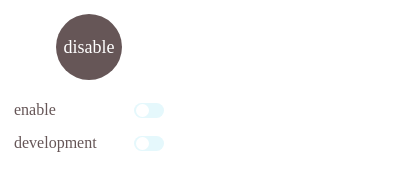
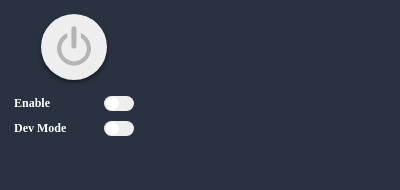
Before and after one commit to daylenjeez/chrome-samesite-cookie, a browser extension: page public/popup.html in a window 400 px wide. Drawn offline with Linux system fonts and the light colour scheme.

Commit message:
change theme

```diff
--- a/public/popup.html
+++ b/public/popup.html
@@ -1,36 +1,35 @@
 <!DOCTYPE html>
 <html lang="en">
   <head>
-  <meta charset="UTF-8">
-  <meta name="viewport" content="width=device-width, initial-scale=1.0">
+    <meta charset="UTF-8" />
+    <meta name="viewport" content="width=device-width, initial-scale=1.0" />
     <title>Popup</title>
     <style>
-    @import './style.css';
+      @import "./style.css";
     </style>
   </head>
   <body>
     <div class="container">
       <section class="row">
-    <div class="global-toggle" id="globalMainSwitch">
-      enable
-    </div>
+        <div class="global-toggle" id="globalMainSwitch"></div>
       </section>
+      <div class="function">
         <section class="row">
-    <label class="label" for="globalSwitch">enable</label>
+          <label class="label" for="globalSwitch">Enable</label>
           <label class="switch">
-        <input type="checkbox" id="globalSwitch">
+            <input type="checkbox" id="globalSwitch" />
             <span class="slider round"></span>
           </label>
         </section>
         <section class="row">
-      <label class="label" for="developMode">development</label>
+          <label class="label" for="developMode">Dev Mode</label>
           <label class="switch">
-          <input type="checkbox" id="developMode">
+            <input type="checkbox" id="developMode" />
             <span class="slider round"></span>
           </label>
         </section>
-
       </div>
-    <script src="./popup.js" ></script>
+    </div>
+    <script src="./popup.js"></script>
   </body>
 </html>
--- a/public/popup.js
+++ b/public/popup.js
@@ -1 +1 @@
-window.onload=()=>{const e=document.querySelector("#globalSwitch"),o=document.querySelector("#globalMainSwitch"),c=document.querySelector("#developMode");if(!e||!c||!o)return;const l=c=>{e.checked=c,o.innerHTML=c?"enable":"disable"},t=()=>{chrome.storage.local.get(["enable"],(({enable:e})=>{const o=!e;l(o),chrome.storage.local.set({enable:o})}))};chrome.storage.local.get(["enable","developMode"],(({enable:e,developMode:o})=>{l(e),c.checked=o})),o.addEventListener("click",(()=>t())),e.addEventListener("click",(()=>t())),c.addEventListener("click",(e=>{chrome.storage.local.get(["developMode"],(({developMode:o})=>{if(!e)return;const c=!o;e.target.checked=c,chrome.storage.local.set({developMode:c})}))}))};
+window.onload=()=>{const e=document.querySelector("#globalSwitch"),o=document.querySelector("#globalMainSwitch"),c=document.querySelector("#developMode");if(!e||!c||!o)return;const l=c=>{e.checked=c,o.style.background=(e=>`${e?"#ee6c4d":"#EEEEEE"} url(./icon/${e?"enable":"disabled"}.svg) center 45% / 60% no-repeat`)(c)},t=()=>{chrome.storage.local.get(["enable"],(({enable:e})=>{const o=!e;l(o),chrome.storage.local.set({enable:o})}))};chrome.storage.local.get(["enable","developMode"],(({enable:e,developMode:o})=>{l(e),c.checked=o})),o.addEventListener("click",(()=>t())),e.addEventListener("click",(()=>t())),c.addEventListener("click",(e=>{chrome.storage.local.get(["developMode"],(({developMode:o})=>{if(!e)return;const c=!o;e.target.checked=c,chrome.storage.local.set({developMode:c})}))}))};
--- a/public/style.css
+++ b/public/style.css
@@ -1,17 +1,23 @@
+body{
+  background: #293241
+}
 .container{
-  width: 150px;
-  height: 140px;
-  padding: 6px;
-  color:#665657;
+  width: 120px;
+  height: 126px;
+  padding: 6px 6px 0;
+  color:#FFF
+
 }
 
 .row{
   display: flex;
   justify-content: space-between;
   align-items: center;
+  font-weight: bold;
+  font-size: 12px;
 }
 .row:not(:last-child){
-  margin-bottom: 15px;
+  margin-bottom: 10px;
 }
 .label{
   padding-right: 6px;
@@ -35,7 +41,7 @@
   left: 0;
   right: 0;
   bottom: 0;
-  background-color: #e5f8fc;
+  background-color: #EEE;
   -webkit-transition: .4s;
   transition: .4s;
 }
@@ -47,17 +53,17 @@
   width: 13px;
   left: 2px;
   bottom: 1px;
-  background-color: white;
+  background-color: #FFF;
   -webkit-transition: .4s;
   transition: .4s;
 }
 
 input:checked + .slider {
-  background-color: #f57c69;
+  background-color: #ee6c4d;
 }
 
 input:focus + .slider {
-  box-shadow: 0 0 1px #f57c69;
+  box-shadow: 0 0 1px #ee6c4d;
 }
 
 input:checked + .slider:before {
@@ -82,13 +88,9 @@ input:checked + .slider:before {
   width: 66px;
   height: 66px;
   margin: auto;
+  margin-bottom: 6px;
   border-radius: 50%;
-  background: #665657;
-  color:  #fff;
+  /* background: #ff8a5f url("./icon/startup.png") center 45% / 60% no-repeat; */
   cursor: pointer;
-  font-size: 18px;
+  box-shadow: 0 2px 4px rgba(0, 0, 0, 0.5);
 }
-
-.global-toggle{
-  margin-bottom: 6px;
-}
--- a/src/background.ts
+++ b/src/background.ts
@@ -69,7 +69,6 @@ function addRequestListener() {
 
 function requestListener(details: chrome.webRequest.WebRequestHeadersDetails) {
   const { initiator } = details;
-  console.log(state.developMode);
   if (state.developMode && !isLocal(initiator)) return; //only allow localhost
 
   storeAllCookie();
```
Also changed, not shown: README.zh.md (added, +34 -0 lines), public/background.js (+1 -1 lines), src/popup.ts (+6 -1 lines), public/icon/disabled.svg (added), public/icon/enable.svg (added). Lines whose indentation alone changed are shown as unchanged.
